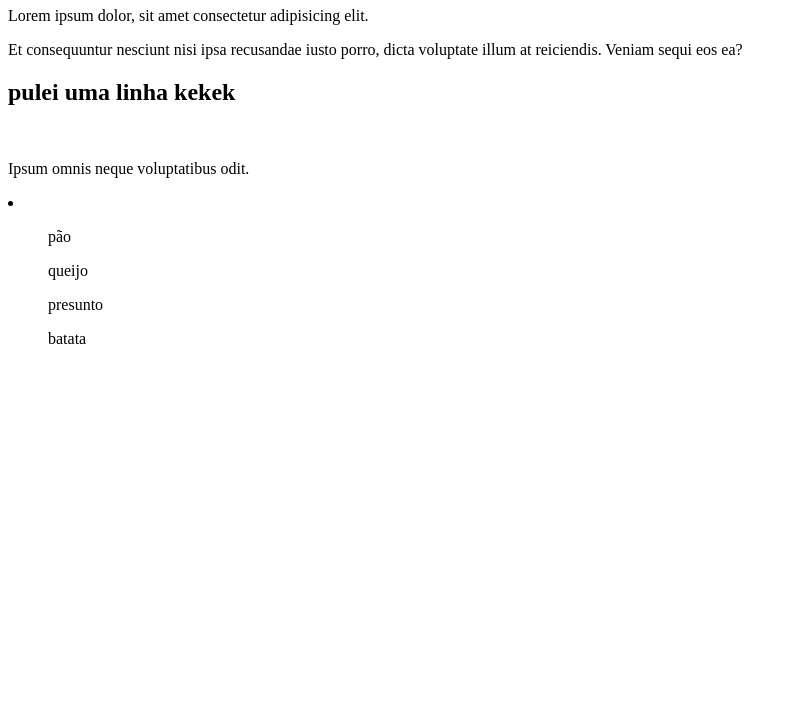
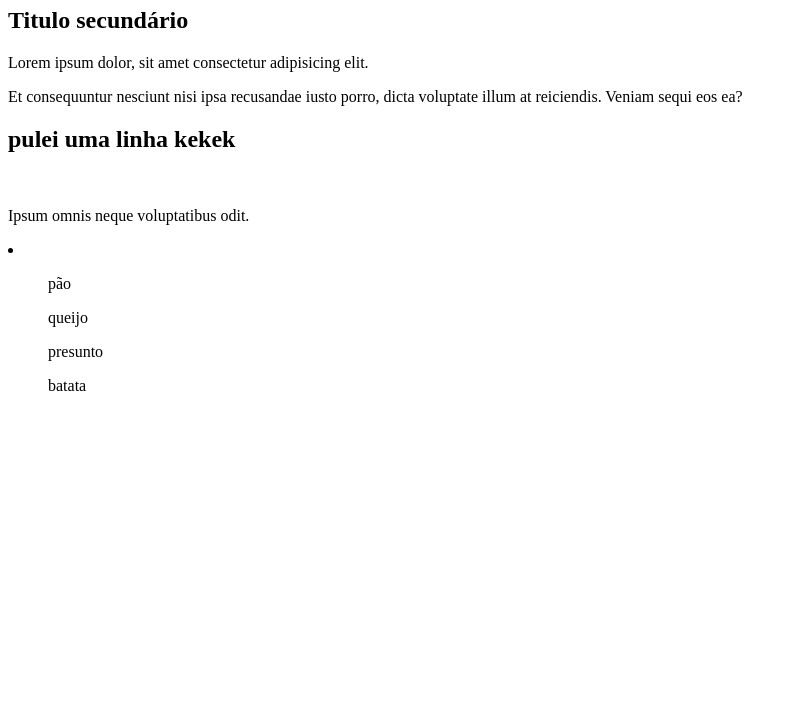
Before and after one commit to willyansjhon/Alura_git_treino, a plain HTML site: page Github/index.html in a window 1280 px wide. Shown: the part 73-800 px from the top of the page, without its empty margins (0-797 px from the left). Drawn offline with Linux system fonts and the light colour scheme.

Commit message:
⚡️ título secundario

```diff
--- a/Github/index.html
+++ b/Github/index.html
@@ -8,6 +8,7 @@
 </head>
 <body>
     <h1>Um arquivo simples para treinar o git e etc</h1>
+    <h2>Titulo secundário</h2>
 
     <script>
         function pulaLinha(){
```
